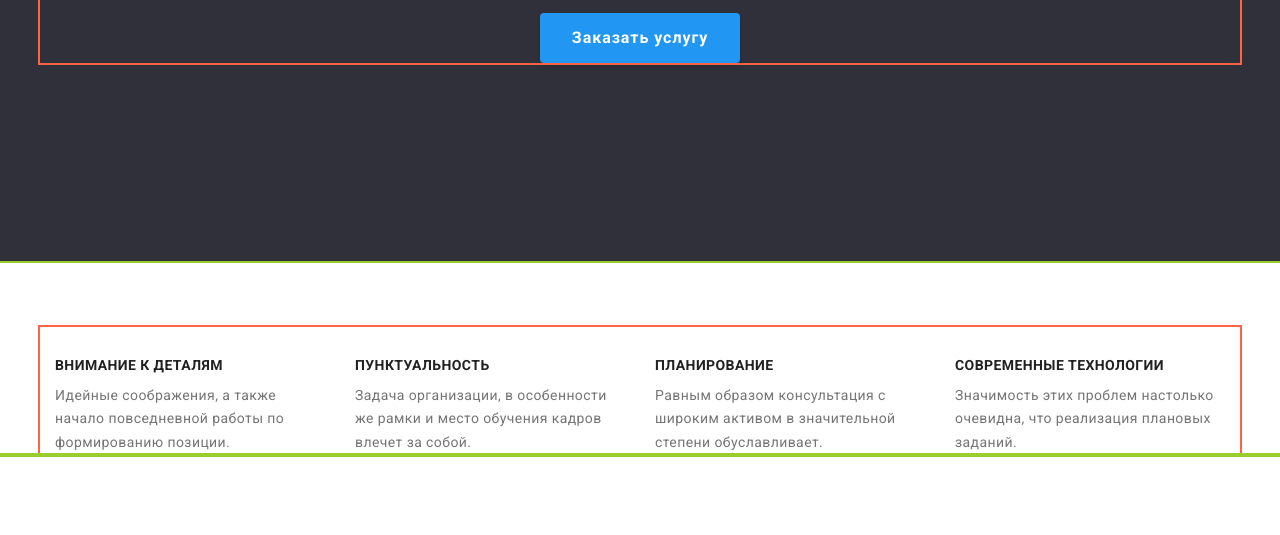
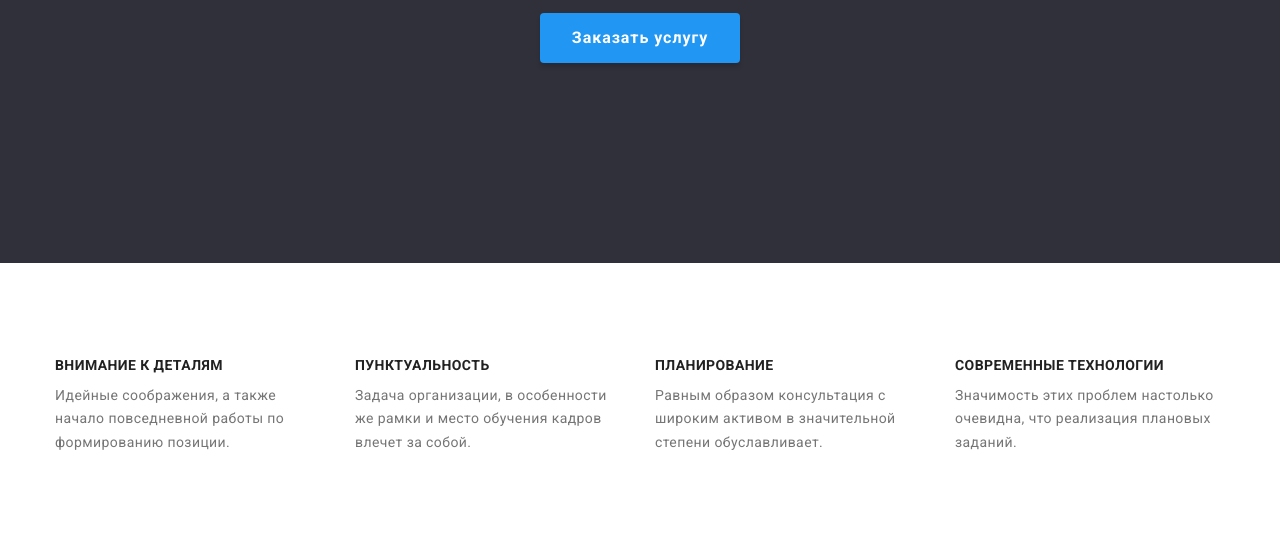
Before and after one commit to corund1976/goit-markup-hw-03, a plain HTML site: page index.html in a window 1280 px wide. Shown: the part 417-952 px from the top of the page. Drawn offline with nearby package versions, Linux system fonts and the light colour scheme.

Commit message:
Убрал контуры вспомогат.эл-тов

```diff
--- a/css/styles.css
+++ b/css/styles.css
@@ -103,13 +103,13 @@ img {
   padding-left: 15px;
   padding-right: 15px;
   margin: 0 auto;
-  outline: 2px solid tomato;
+  /* outline: 2px solid tomato; */
 }
 
 .section {
   padding-top: 94px;
   padding-bottom: 94px;
-  outline: 2px solid yellowgreen;
+  /* outline: 2px solid yellowgreen; */
 }
 
 /* ================= Header ================ */
```
